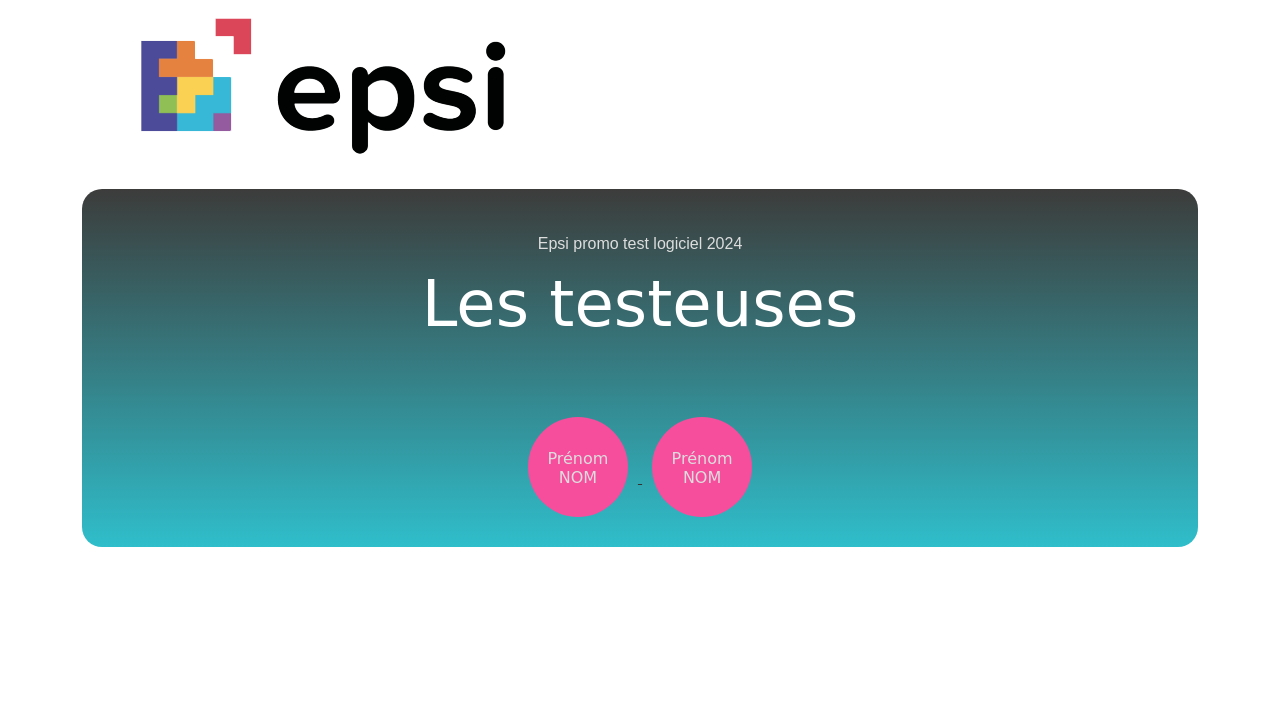
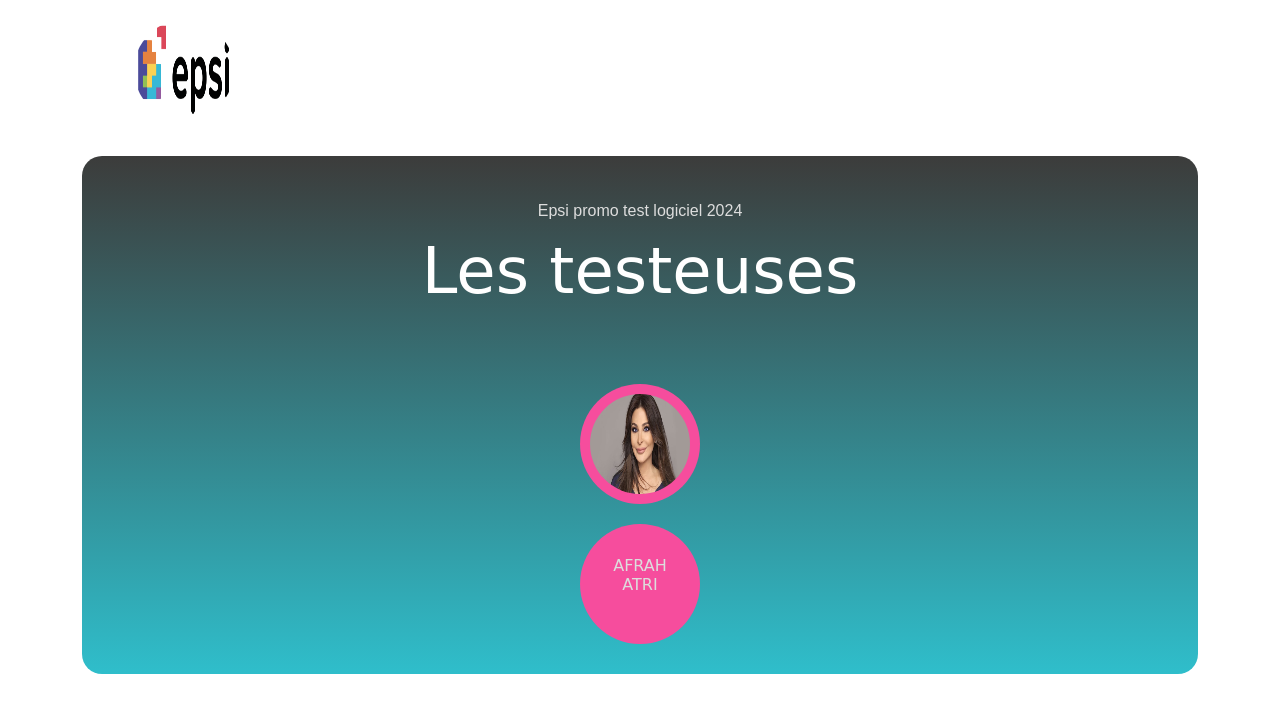
Before and after one commit to tvinchent-epsi/mosaiqueTesteuse, a PHP site: page / in a window 1280 px wide. Shown: the top 713 px of the page. Run offline with PHP 8.4, Linux system fonts and the light colour scheme.

Commit message:
modification afrah

```diff
--- a/index.html
+++ b/index.html
@@ -25,25 +25,29 @@
 		</header>
 		<section>
 			<h1><span class="subtitle">Epsi promo test logiciel 2024</span><br>Les testeuses</h1>
+			<div class="pastilleafrah">
+			<img src="./photoCV.jpg"photo de afrah>
+			</div>
+			<div class="row">
 
-			<div class="row">
 				<div class="col"></div>
 				<div class="col">
-			    	<a href="https://je-code.com/epsitest/votreprenom/" target="_blank">
+
+			    	<a href="https://www.je-code.com/eptest/afrah" target="_blank">
 			    		<div class="pastille">
-			    			<h3>Prénom<br>NOM</h3>
+							<h3>AFRAH<br>ATRI</h3>
 			    		</div>
 			    	</a>
-			    	<a href="https://OuVotreSite.fr/" target="_blank">
+			    	<!-- <a href="https://www.linkedin.com/in/atri-afrah-72630218a//" target="_blank">
 			    		<div class="pastille">
-			    			<h3>Prénom<br>NOM</h3>
+			    			<h3>linkedin<br></h3>
 			    		</div>
-			    	</a><!--
-			    	<a href="#" target="_blank">
+			    	</a>  -->
+			    	<!-- <a href="#" target="_blank">
 			    		<div class="pastille">
 			    			<h3>Prenom.<br>NOM.</h3>
 			    		</div>
-			    	</a> -->
+			    	</a>  -->
 				</div>
 				<div class="col"></div>
 			</div>
--- a/mosaique.css
+++ b/mosaique.css
@@ -45,11 +45,28 @@
 	}
 	.pastille{
 		border-radius: 50%;
+		width: 120px;
+		height: 120px;
+		display: inline-block;
+		background-color: #f64d9d;
+		margin: 10px;
+	}
+	img{border-radius: 50%;
 		width: 100px;
 		height: 100px;
 		display: inline-block;
+	    /* background-color: #f64d9d;  */
+		margin: 10px;
+
+	}
+	.pastilleafrah{
+		border-radius: 50%;
+		width: 120px;
+		height: 120px;
+		display: inline-block;
 		background-color: #f64d9d;
 		margin: 10px;
+
 	}
 	h1{
 		margin-bottom: 1em;
```
Also changed, not shown: photoCV.jpg (added).
